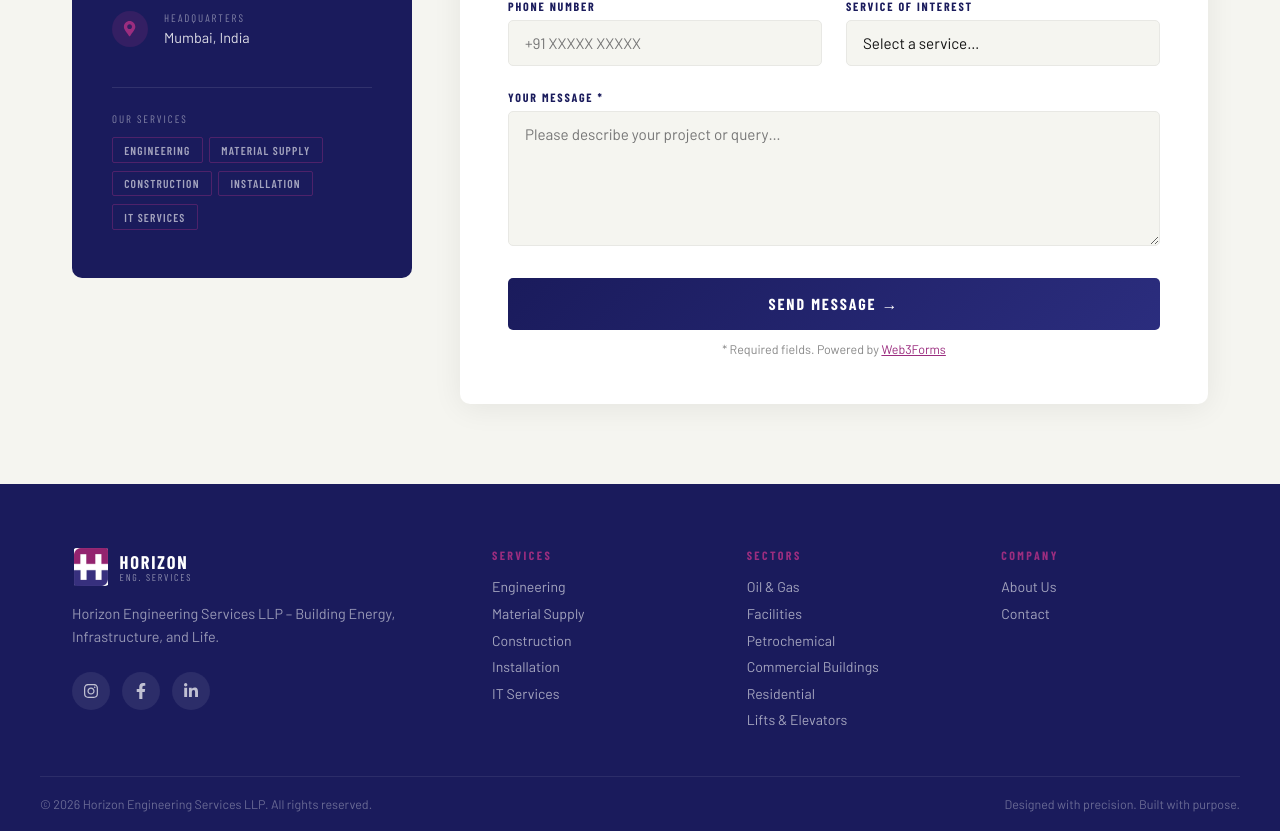
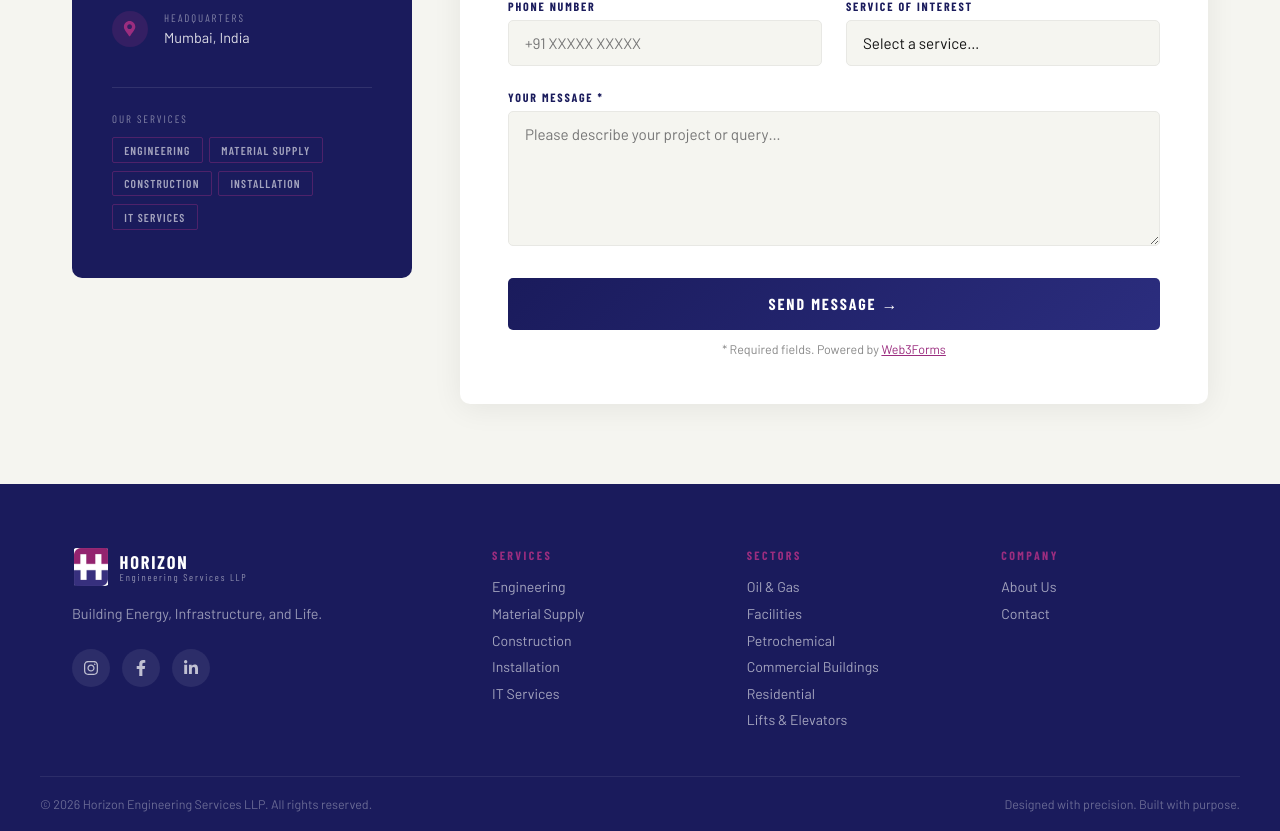
Before and after one commit to nik29213/horizon-engineering-services, a React (Create React App) app: page /contact in a window 1280 px wide. Shown: the part 637-1468 px from the top of the page. Built offline with nearby package versions, Linux system fonts and the light colour scheme; the HTML template or start-up script is replaced by a standard one; a web font is replaced by a local one.

Commit message:
footer updated

```diff
--- a/src/components/Footer.js
+++ b/src/components/Footer.js
@@ -11,9 +11,9 @@ export default function Footer() {
         <div className="footer__brand">
           <div className="footer__logo-row">
             <img src={process.env.PUBLIC_URL + "/logo.jpeg"} alt="Horizon Engineering Services LLP" className="footer__logo-img" />
-            <span className="footer__brand-name">HORIZON <span className="footer__brand-sub">ENG. SERVICES</span></span>
+            <span className="footer__brand-name">HORIZON <span className="footer__brand-sub">Engineering Services LLP</span></span>
           </div>
-          <p className="footer__tagline">Horizon Engineering Services LLP – Building Energy, Infrastructure, and Life.</p>
+          <p className="footer__tagline">Building Energy, Infrastructure, and Life.</p>
           <div className="footer__socials">
             <a
               href="https://instagram.com"
```
